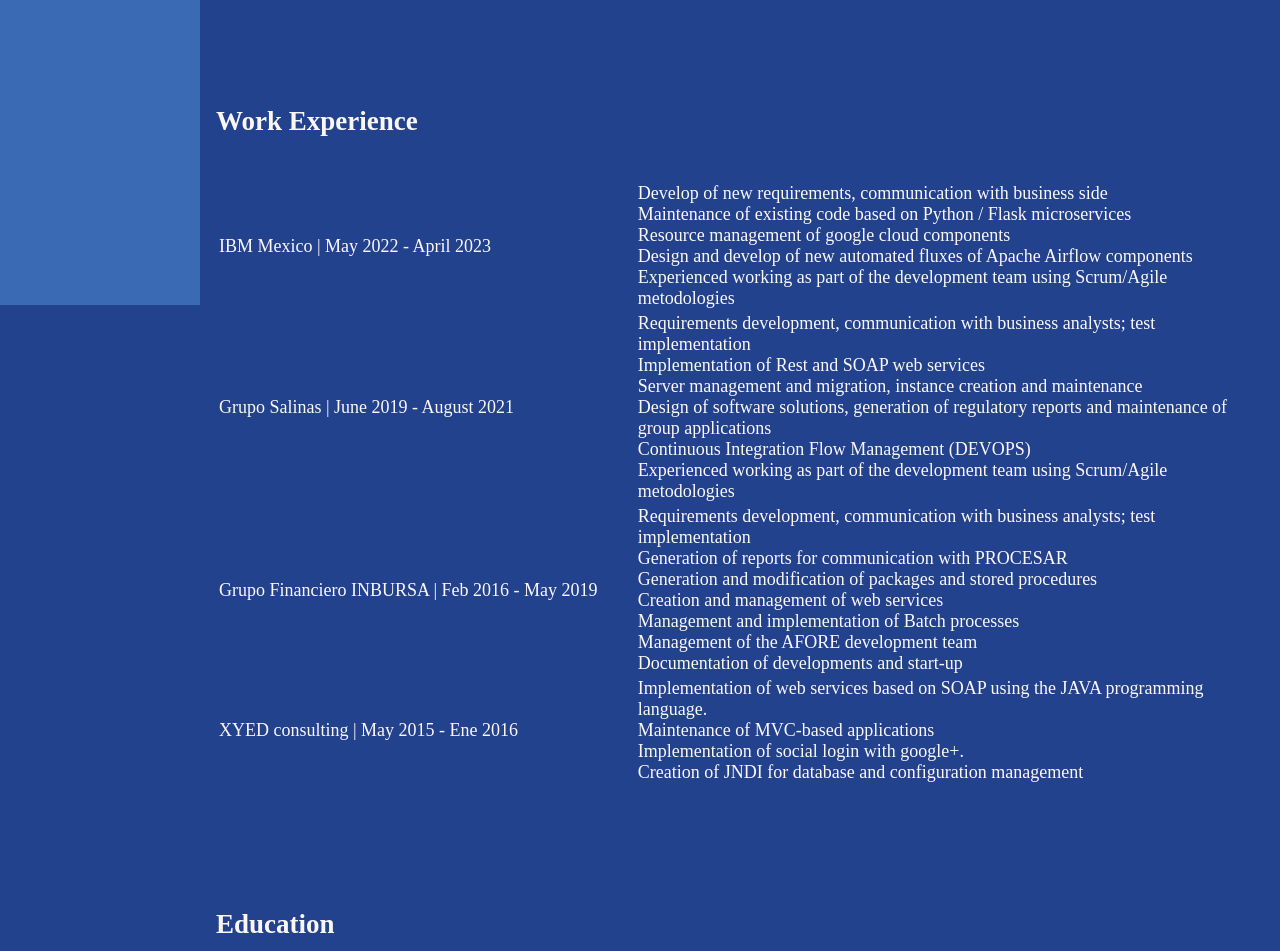
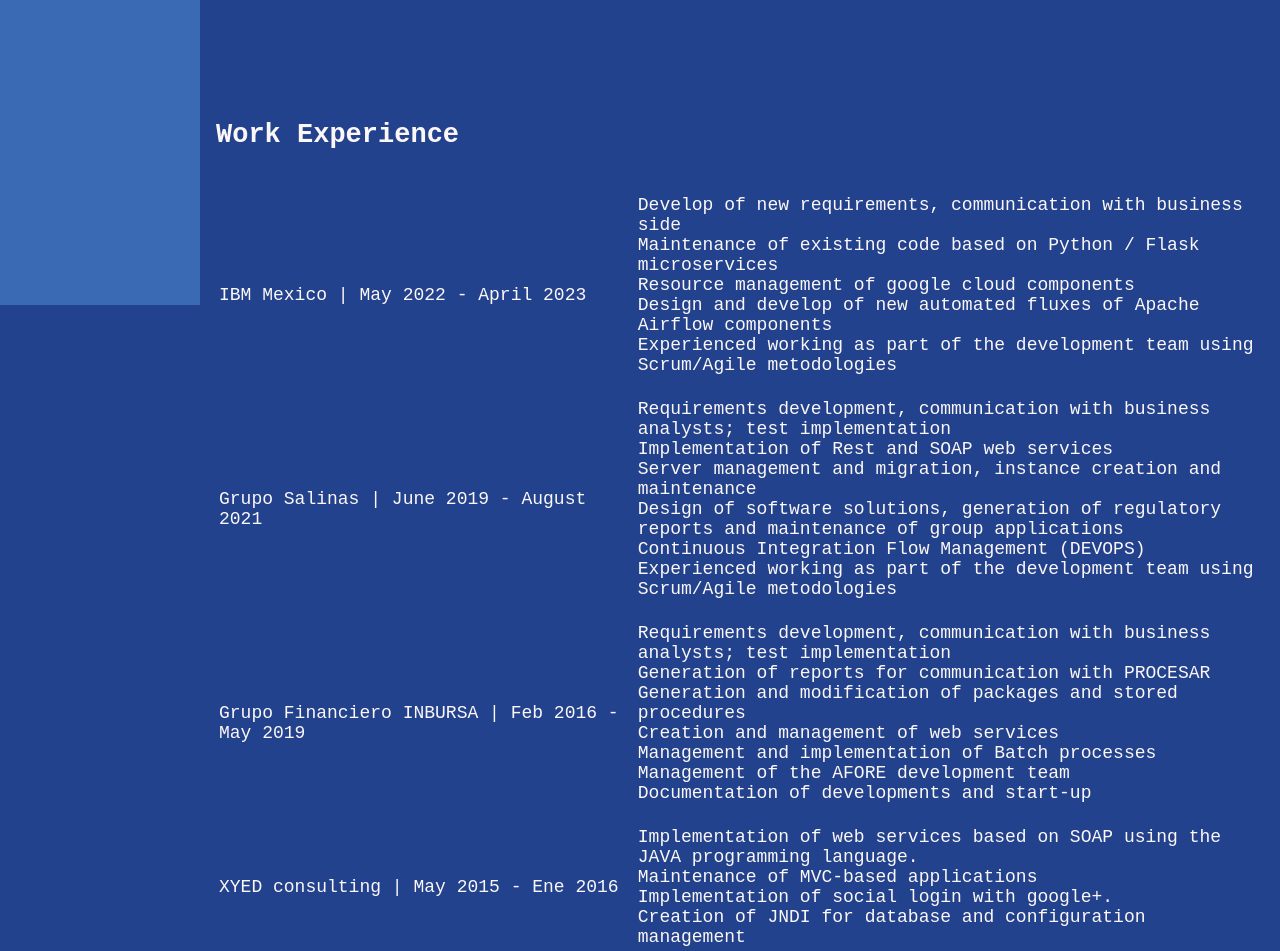
Before and after one commit to dirckay/angelMolina.github.io, a plain HTML site: page index.html in a window 1280 px wide. Shown: the part 495-1446 px from the top of the page. Drawn offline with Linux system fonts and the light colour scheme.

Commit message:
Update index.html

```diff
--- a/index.html
+++ b/index.html
@@ -36,6 +36,7 @@
         body {
             margin: 0;
             font-size: large;
+            font-family: 'Courier New', Courier, monospace;
             color: #fcf7f7;
             -webkit-font-smoothing: antialiased;
             -moz-osx-font-smoothing: grayscale;
@@ -200,7 +201,7 @@
                         Maintenance of existing code based on Python / Flask microservices<br />
                         Resource management of google cloud components<br />
                         Design and develop of new automated fluxes of Apache Airflow components<br />
-                        Experienced working as part of the development team using Scrum/Agile metodologies</td>
+                        Experienced working as part of the development team using Scrum/Agile metodologies<br /><br /></td>
                 </tr>
                 <tr>
                     <td width="40%">Grupo Salinas | June 2019 - August 2021</td>
@@ -210,7 +211,7 @@
                         Design of software solutions, generation of regulatory reports and maintenance of group
                         applications<br />
                         Continuous Integration Flow Management (DEVOPS)<br />
-                        Experienced working as part of the development team using Scrum/Agile metodologies<br /></td>
+                        Experienced working as part of the development team using Scrum/Agile metodologies<br /><br /></td>
                 </tr>
                 <tr>
                     <td>Grupo Financiero INBURSA | Feb 2016 - May 2019</td>
@@ -220,7 +221,7 @@
                         Creation and management of web services<br />
                         Management and implementation of Batch processes<br />
                         Management of the AFORE development team<br />
-                        Documentation of developments and start-up<br /></td>
+                        Documentation of developments and start-up<br /><br /></td>
                 </tr>
                 <tr>
                     <td>XYED consulting | May 2015 - Ene 2016</td>
```
